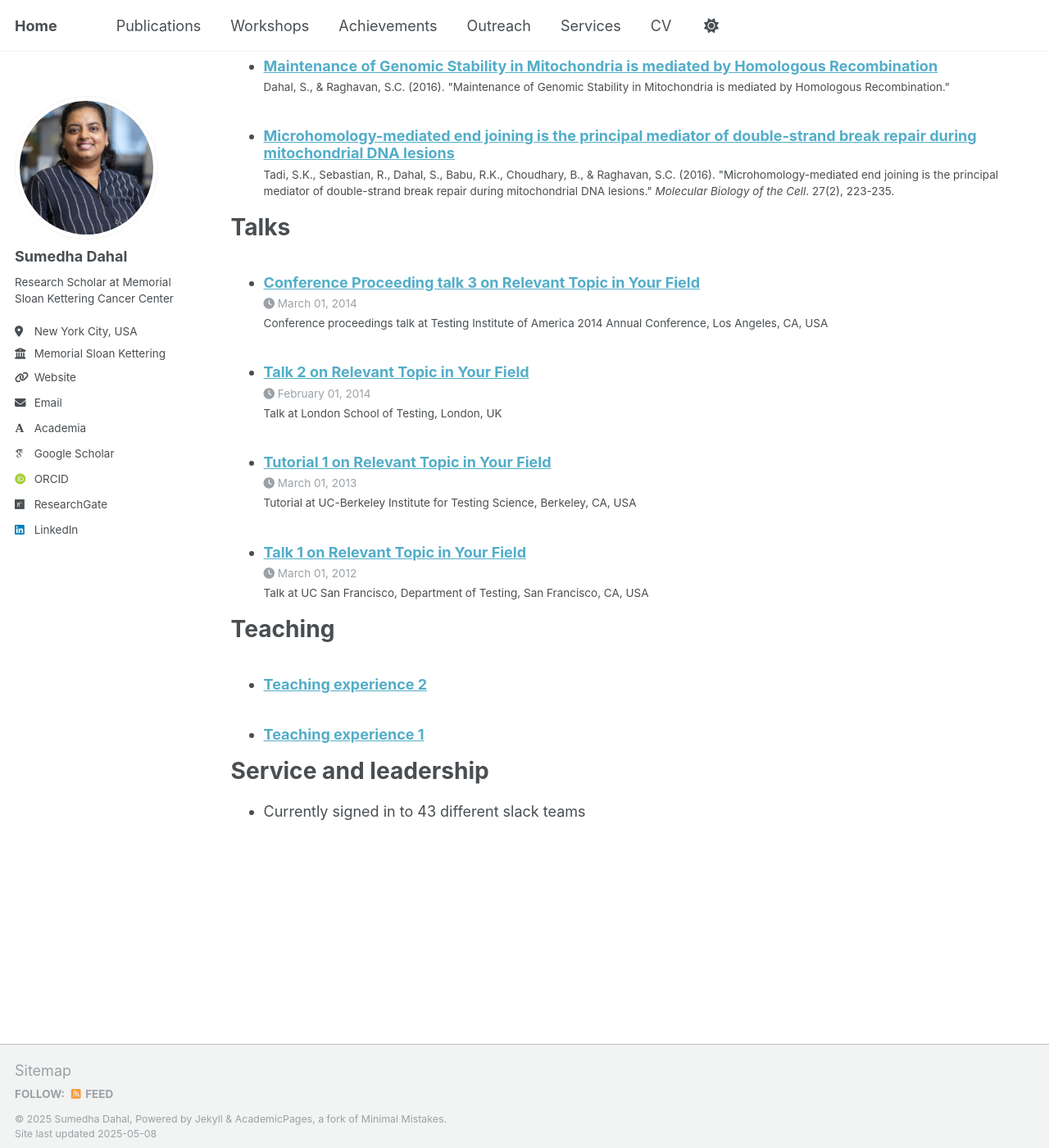
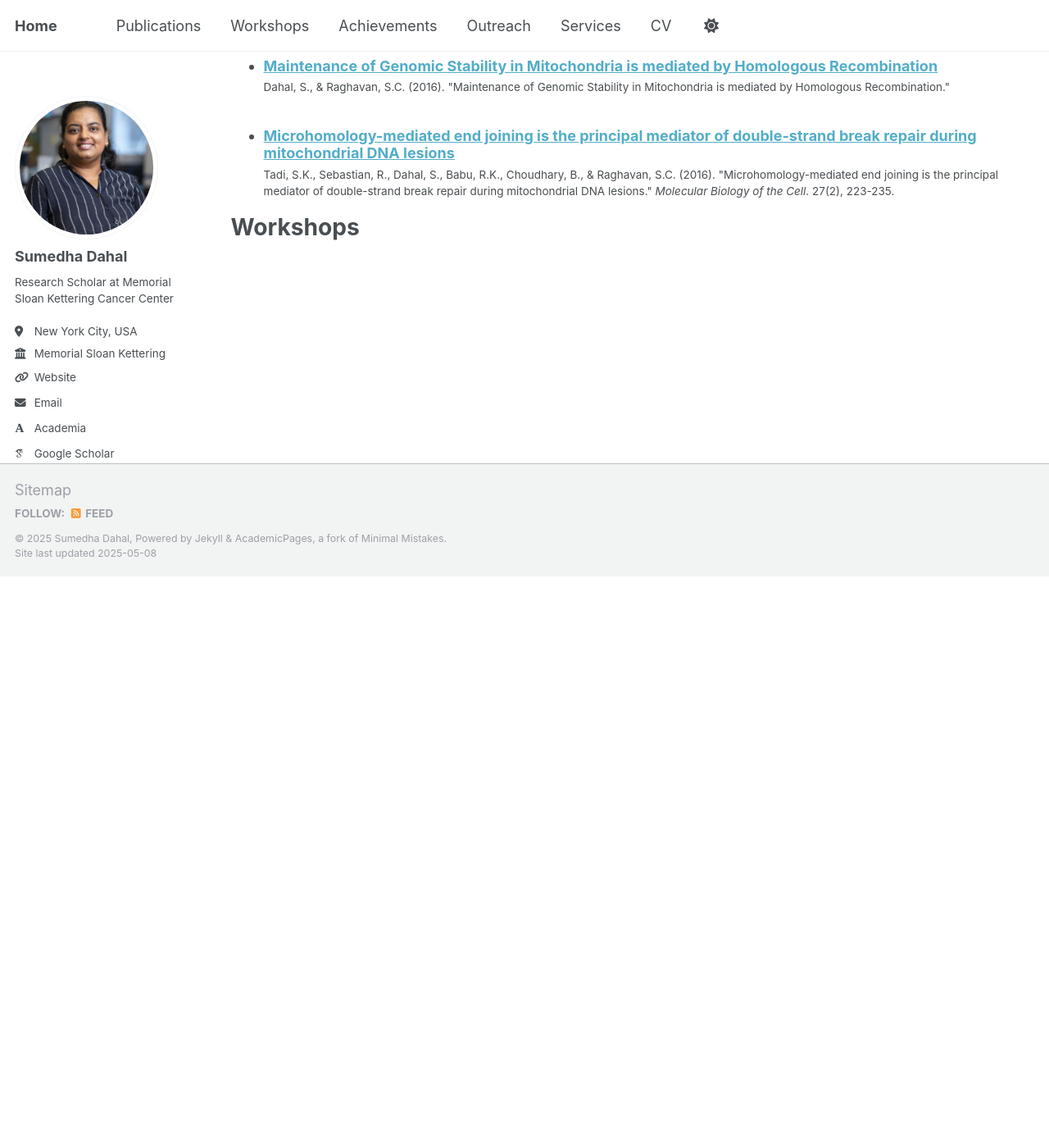
Before and after one commit to Sumu54/Sumu54.github.io, a Jekyll site: the page built from _pages/cv.md, in a window 1280 px wide and 1400 px high, scrolled down 3844 px. Shown: the whole window at 82% size. Built offline with Jekyll 4.4.1, drawn with Linux system fonts in a browser that asks for light colours; some web fonts are replaced; after the commit the page ends 4547 px from its top, so only the background shows below that.

Commit message:
Update cv.md

```diff
--- a/_pages/cv.md
+++ b/_pages/cv.md
@@ -69,18 +69,8 @@ Publications
     {% include archive-single-cv.html %}
   {% endfor %}</ul>
 
-Talks
+Workshops
 ======
-  <ul>{% for post in site.talks reversed %}
-    {% include archive-single-talk-cv.html  %}
+  <ul>{% for post in site.workshops reversed %}
+    {% include archive-single-workshop.html  %}
   {% endfor %}</ul>
-
-Teaching
-======
-  <ul>{% for post in site.teaching reversed %}
-    {% include archive-single-cv.html %}
-  {% endfor %}</ul>
-
-Service and leadership
-======
-* Currently signed in to 43 different slack teams
```
